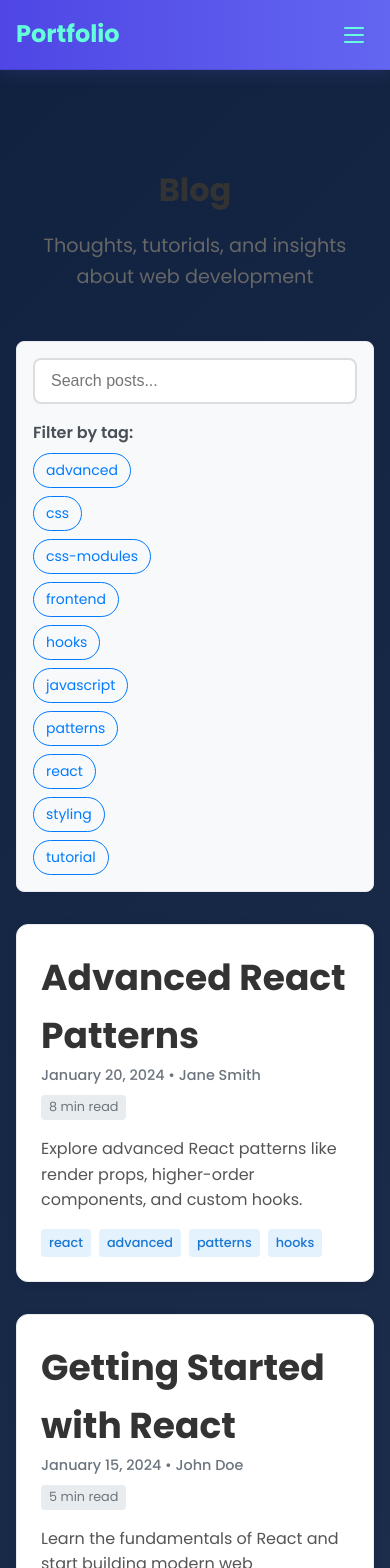
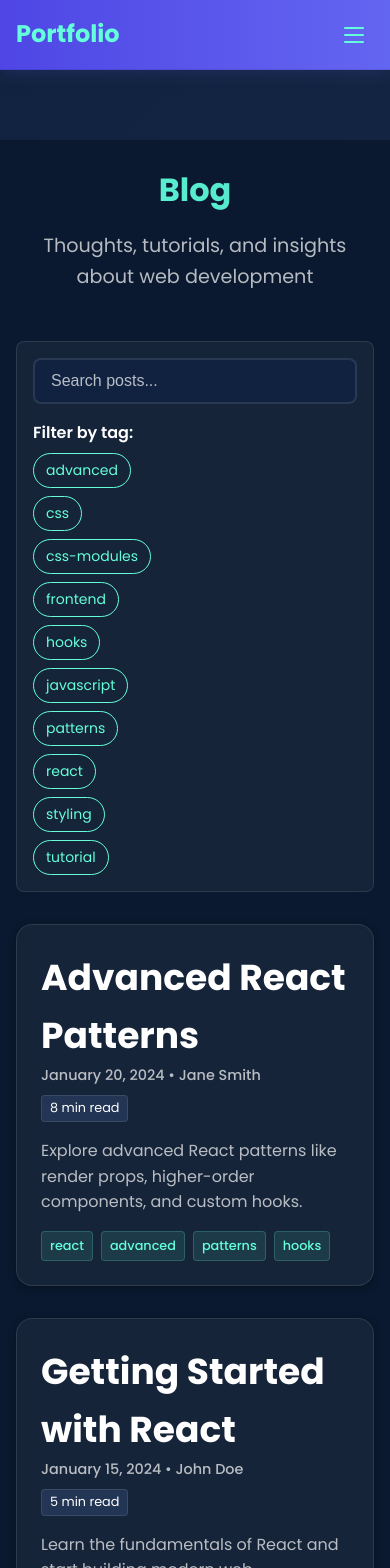
Before and after one commit to ttnb-wd/all-in-one-app, a React (Vite) app: page /blog in a window 390 px wide. Shown: the top 1568 px of the page. Built offline with nearby package versions, Linux system fonts and the light colour scheme.

Commit message:
fixed mobile display and changed dashboard errors

```diff
--- a/src/App.jsx
+++ b/src/App.jsx
@@ -31,6 +31,7 @@ import FlappyBird from './FlappyBird';
 // Utility app components
 import Calendar from './Calendar';
 import Weather from './Weather';
+import SocialDashboard from './SocialDashboard';
 
 // Context providers for global state management
 import { ThemeProvider } from './context/ThemeContext';  // Theme switching (dark/light mode)
@@ -78,6 +79,9 @@ const router = createBrowserRouter(
         <Route path="calendar" element={<Calendar />} />         {/* /apps/calendar */}
         <Route path="weather" element={<Weather />} />           {/* /apps/weather */}
       </Route>
+
+      {/* Social Dashboard standalone route */}
+      <Route path="social-dashboard" element={<SocialDashboard />} />
     </Route>
   ),
   {
--- a/src/components/BlogList.module.css
+++ b/src/components/BlogList.module.css
@@ -2,6 +2,9 @@
   max-width: 800px;
   margin: 0 auto;
   padding: 2rem;
+  background-color: var(--bg-primary);
+    color: var(--text-primary);
+    transition: all var(--theme-transition);
 }
 
 .header {
@@ -11,14 +14,18 @@
 
 .title {
   font-size: 3rem;
-  color: #333;
+  color: var(--text-primary);
   margin-bottom: 1rem;
   font-weight: 700;
+  background: linear-gradient(45deg, var(--primary-color), var(--primary-hover));
+    -webkit-background-clip: text;
+    background-clip: text;
+    -webkit-text-fill-color: transparent;
 }
 
 .subtitle {
   font-size: 1.2rem;
-  color: #666;
+  color: var(--text-secondary);
   margin-bottom: 2rem;
 }
 
@@ -28,9 +35,11 @@
   gap: 1rem;
   margin-bottom: 2rem;
   padding: 1.5rem;
-  background: #f8f9fa;
-  border-radius: 8px;
-  border: 1px solid #e9ecef;
+  background: var(--card-bg);
+    border-radius: var(--border-radius-md);
+    border: 1px solid var(--card-border);
+    backdrop-filter: blur(10px);
+    transition: all var(--theme-transition);
 }
 
 .searchWrapper {
@@ -40,16 +49,22 @@
 .searchInput {
   width: 100%;
   padding: 12px 16px;
-  border: 2px solid #ddd;
-  border-radius: 8px;
+  border: 2px solid var(--border-color);
+    border-radius: var(--border-radius-md);
   font-size: 16px;
-  transition: border-color 0.2s ease;
+  background: var(--bg-secondary);
+    color: var(--text-primary);
+    transition: all 0.2s ease;
 }
 
 .searchInput:focus {
   outline: none;
-  border-color: #007bff;
-  box-shadow: 0 0 0 3px rgba(0, 123, 255, 0.1);
+  border-color: var(--primary-color);
+    box-shadow: 0 0 0 3px rgba(100, 255, 218, 0.1);
+  }
+
+  .searchInput::placeholder {
+    color: var(--text-secondary);
 }
 
 .tagFilter {
@@ -61,15 +76,15 @@
 
 .tagFilterLabel {
   font-weight: 600;
-  color: #495057;
+  color: var(--text-primary);
   margin-right: 0.5rem;
 }
 
 .tagButton {
   padding: 6px 12px;
-  border: 1px solid #007bff;
+  border: 1px solid var(--primary-color);
   background: transparent;
-  color: #007bff;
+  color: var(--primary-color);
   border-radius: 20px;
   cursor: pointer;
   font-size: 14px;
@@ -77,20 +92,23 @@
 }
 
 .tagButton:hover {
-  background: #007bff;
-  color: white;
+  background: var(--primary-color);
+    color: var(--bg-primary);
+    transform: translateY(-1px);
+    box-shadow: 0 4px 8px rgba(100, 255, 218, 0.2);
 }
 
 .tagButton.active {
-  background: #007bff;
-  color: white;
+  background: var(--primary-color);
+    color: var(--bg-primary);
+    box-shadow: 0 2px 4px rgba(100, 255, 218, 0.3);
 }
 
 .clearFilters {
   padding: 6px 12px;
-  border: 1px solid #6c757d;
+  border: 1px solid var(--text-secondary);
   background: transparent;
-  color: #6c757d;
+  color: var(--text-secondary);
   border-radius: 20px;
   cursor: pointer;
   font-size: 14px;
@@ -98,8 +116,9 @@
 }
 
 .clearFilters:hover {
-  background: #6c757d;
-  color: white;
+  background: var(--text-secondary);
+    color: var(--bg-primary);
+    transform: translateY(-1px);
 }
 
 .postsGrid {
@@ -108,29 +127,32 @@
 }
 
 .postCard {
-  background: white;
-  border-radius: 12px;
+  background: var(--card-bg);
+    border-radius: var(--border-radius-lg);
   padding: 1.5rem;
-  box-shadow: 0 2px 8px rgba(0, 0, 0, 0.1);
-  transition: transform 0.2s ease, box-shadow 0.2s ease;
-  border: 1px solid #e9ecef;
+  box-shadow: 0 2px 8px var(--shadow-color);
+    transition: all 0.3s ease;
+    border: 1px solid var(--card-border);
+    backdrop-filter: blur(10px);
 }
 
 .postCard:hover {
-  transform: translateY(-2px);
-  box-shadow: 0 4px 16px rgba(0, 0, 0, 0.15);
+  transform: translateY(-4px);
+    box-shadow: 0 8px 24px var(--shadow-color);
+    border-color: var(--primary-color);
 }
 
 .postTitle {
   font-size: 1.5rem;
   font-weight: 600;
   margin-bottom: 0.5rem;
-  color: #333;
+  color: var(--text-primary);
   text-decoration: none;
+  transition: color 0.2s ease;
 }
 
 .postTitle:hover {
-  color: #007bff;
+  color: var(--primary-color);
 }
 
 .postMeta {
@@ -139,7 +161,7 @@
   align-items: center;
   margin-bottom: 1rem;
   font-size: 0.9rem;
-  color: #6c757d;
+  color: var(--text-secondary);
 }
 
 .postDate {
@@ -147,14 +169,16 @@
 }
 
 .postReadTime {
-  background: #e9ecef;
+  background: var(--bg-tertiary);
+    color: var(--text-primary);
   padding: 2px 8px;
-  border-radius: 4px;
+  border-radius: var(--border-radius-sm);
   font-size: 0.8rem;
+  border: 1px solid var(--border-color);
 }
 
 .postExcerpt {
-  color: #555;
+  color: var(--text-secondary);
   line-height: 1.6;
   margin-bottom: 1rem;
 }
@@ -166,29 +190,61 @@
 }
 
 .tag {
-  background: #e3f2fd;
-  color: #1976d2;
+  background: rgba(100, 255, 218, 0.1);
+    color: var(--primary-color);
   padding: 4px 8px;
-  border-radius: 4px;
+  border-radius: var(--border-radius-sm);
   font-size: 0.8rem;
   font-weight: 500;
+  border: 1px solid rgba(100, 255, 218, 0.2);
+    transition: all 0.2s ease;
+  }
+
+  .tag:hover {
+    background: rgba(100, 255, 218, 0.2);
+    transform: translateY(-1px);
 }
 
 .noResults {
   text-align: center;
   padding: 3rem;
-  color: #6c757d;
+  color: var(--text-secondary);
 }
 
 .noResultsTitle {
   font-size: 1.5rem;
   margin-bottom: 1rem;
+  color: var(--text-primary);
 }
 
 .noResultsText {
   font-size: 1rem;
 }
 
+/* Dark theme overrides */
+[data-theme='dark'] .container {
+  --bg-primary: #0a192f;
+  --bg-secondary: #112240;
+  --bg-tertiary: #233554;
+  --text-primary: #ffffff;
+  --text-secondary: rgba(255, 255, 255, 0.7);
+  --border-color: rgba(255, 255, 255, 0.1);
+  --card-bg: rgba(255, 255, 255, 0.05);
+  --card-border: rgba(255, 255, 255, 0.1);
+  --shadow-color: rgba(0, 0, 0, 0.3);
+}
+
+[data-theme='light'] .container {
+  --bg-primary: #ffffff;
+  --bg-secondary: #f8f9fa;
+  --bg-tertiary: #e9ecef;
+  --text-primary: #1a1a1a;
+  --text-secondary: rgba(0, 0, 0, 0.7);
+  --border-color: rgba(0, 0, 0, 0.1);
+  --card-bg: rgba(0, 0, 0, 0.02);
+  --card-border: rgba(0, 0, 0, 0.1);
+  --shadow-color: rgba(0, 0, 0, 0.1);
+}
 @media (max-width: 768px) {
   .container {
     padding: 1rem;
--- a/src/components/Navbar.jsx
+++ b/src/components/Navbar.jsx
@@ -9,7 +9,6 @@ const Navbar = () => {
   const [appsOpen, setAppsOpen] = useState(false);
   const [isMenuOpen, setIsMenuOpen] = useState(false);
   const navRef = useRef(null);
-  const [isScrolled, setIsScrolled] = useState(false);
   const location = useLocation();
   const { getCartItemsCount } = useCart();
 
@@ -26,15 +25,6 @@ const Navbar = () => {
     return () => {
       document.removeEventListener('mousedown', handleClickOutside);
     };
-  }, []);
-
-  useEffect(() => {
-    const handleScroll = () => {
-      setIsScrolled(window.scrollY > 20);
-    };
-
-    window.addEventListener('scroll', handleScroll);
-    return () => window.removeEventListener('scroll', handleScroll);
   }, []);
 
   const toggleGames = (e) => {
@@ -62,38 +52,38 @@ const Navbar = () => {
   };
 
   return (
-    <nav className={`navbar ${isMenuOpen ? 'open' : ''} ${isScrolled ? 'scrolled' : ''}`} ref={navRef}>
+    <nav className={`navbar ${isMenuOpen ? 'open' : ''}`} ref={navRef}>
       <div className="nav-brand">
-        <Link to="/">Portfolio</Link>
+        <Link to="/" onClick={closeDropdowns}>Portfolio</Link>
       </div>
       <button className="nav-toggle" onClick={toggleMenu}>
         <span></span>
       </button>
       <div className={`nav-menu ${isMenuOpen ? 'active' : ''}`}>
-        <Link to="/" className={`nav-item ${location.pathname === '/' ? 'active' : ''}`}>
+        <Link to="/" className={`nav-item ${location.pathname === '/' ? 'active' : ''}`} onClick={closeDropdowns}>
           <span className="nav-text">Home</span>
         </Link>
-        <Link to="/about" className={`nav-item ${location.pathname === '/about' ? 'active' : ''}`}>
+        <Link to="/about" className={`nav-item ${location.pathname === '/about' ? 'active' : ''}`} onClick={closeDropdowns}>
           <span className="nav-text">About</span>
         </Link>
-        <Link to="/portfolio" className={`nav-item ${location.pathname === '/portfolio' ? 'active' : ''}`}>
+        <Link to="/portfolio" className={`nav-item ${location.pathname === '/portfolio' ? 'active' : ''}`} onClick={closeDropdowns}>
           <span className="nav-text">Portfolio</span>
         </Link>
-        <Link to="/resume" className={`nav-item ${location.pathname === '/resume' ? 'active' : ''}`}>
+        <Link to="/resume" className={`nav-item ${location.pathname === '/resume' ? 'active' : ''}`} onClick={closeDropdowns}>
           <FaFileAlt />
           <span className="nav-text">Resume</span>
         </Link>
-        <Link to="/blog" className={`nav-item ${location.pathname.startsWith('/blog') ? 'active' : ''}`}>
+        <Link to="/blog" className={`nav-item ${location.pathname.startsWith('/blog') ? 'active' : ''}`} onClick={closeDropdowns}>
           <span className="nav-text">Blog</span>
         </Link>
-        <Link to="/contact" className={`nav-item ${location.pathname === '/contact' ? 'active' : ''}`}>
+        <Link to="/contact" className={`nav-item ${location.pathname === '/contact' ? 'active' : ''}`} onClick={closeDropdowns}>
           <span className="nav-text">Contact</span>
         </Link>
-        <Link to="/shop" className={`nav-item ${location.pathname.startsWith('/shop') ? 'active' : ''}`}>
+        <Link to="/shop" className={`nav-item ${location.pathname.startsWith('/shop') ? 'active' : ''}`} onClick={closeDropdowns}>
           <FaStore />
           <span className="nav-text">Shop</span>
         </Link>
-        <Link to="/signup" className={`nav-item ${location.pathname === '/signup' ? 'active' : ''}`}>
+        <Link to="/signup" className={`nav-item ${location.pathname === '/signup' ? 'active' : ''}`} onClick={closeDropdowns}>
           <span className="nav-text">Sign Up</span>
         </Link>
         <div className="games-dropdown">
@@ -137,7 +127,7 @@ const Navbar = () => {
             </li>
           </ul>
         </div>
-        <Link to="/cart" className={`nav-item cart-link ${location.pathname === '/cart' ? 'active' : ''}`}>
+        <Link to="/cart" className={`nav-item cart-link ${location.pathname === '/cart' ? 'active' : ''}`} onClick={closeDropdowns}>
           <FaShoppingCart />
           <span className="nav-text">Cart</span>
           {getCartItemsCount() > 0 && (
--- a/src/pages/Portfolio.jsx
+++ b/src/pages/Portfolio.jsx
@@ -339,15 +339,20 @@ const Portfolio = () => {
           ))}
         </motion.div>
 
+        <AnimatePresence mode="wait">
           <motion.div
+            key={activeCategory}
             className="portfolio-grid"
             layout
             variants={itemVariants}
+            initial={{ opacity: 0, y: 20 }}
+            animate={{ opacity: 1, y: 0 }}
+            exit={{ opacity: 0, y: -20 }}
+            transition={{ duration: 0.3 }}
           >
-          <AnimatePresence mode="wait">
             {filteredItems.map((item, index) => (
               <PortfolioItem
-                key={`${item.id}-${activeCategory}`}
+                key={item.id}
                 id={item.id}
                 index={index}
                 moveItem={moveItem}
@@ -356,8 +361,8 @@ const Portfolio = () => {
                 onShowCalculator={() => setShowCalculatorModal(true)}
               />
             ))}
+          </motion.div>
         </AnimatePresence>
-        </motion.div>
 
         <motion.div
           className="portfolio-stats"
```
Lines whose indentation alone changed are shown as unchanged.
